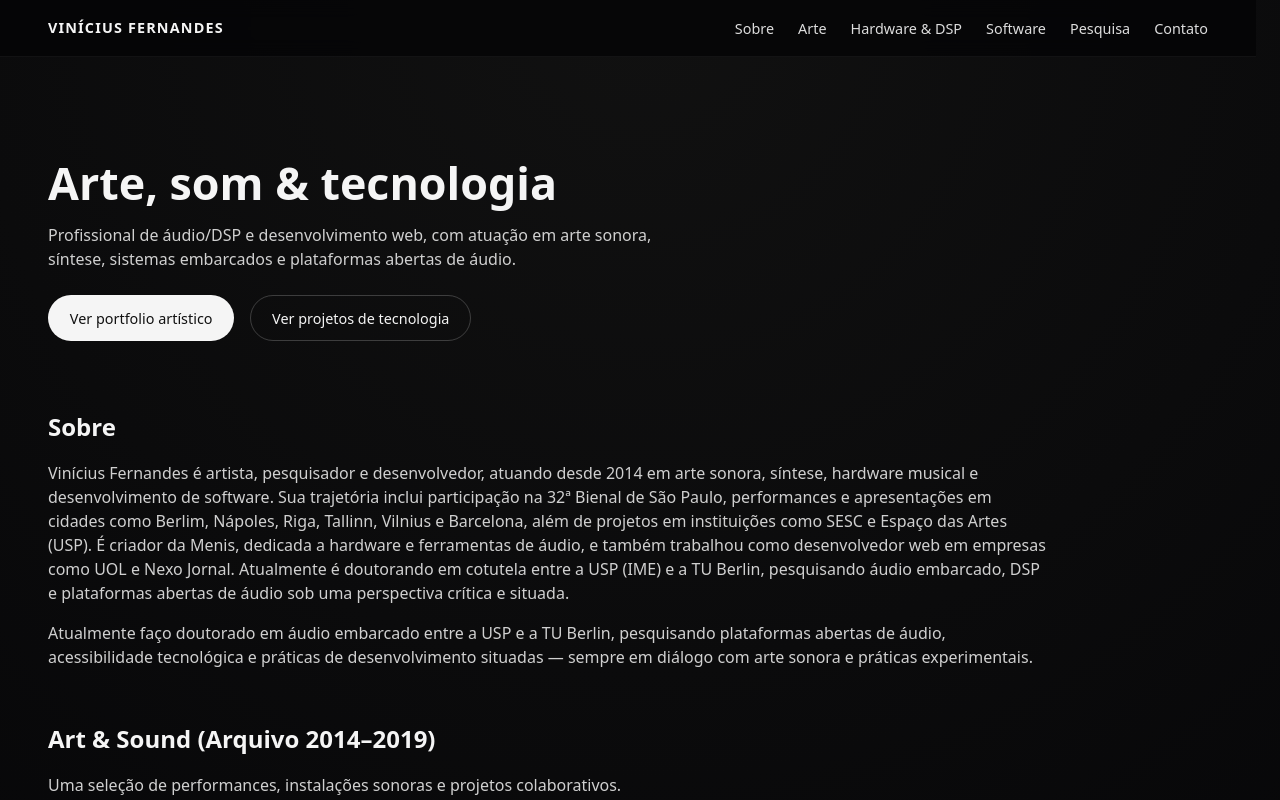
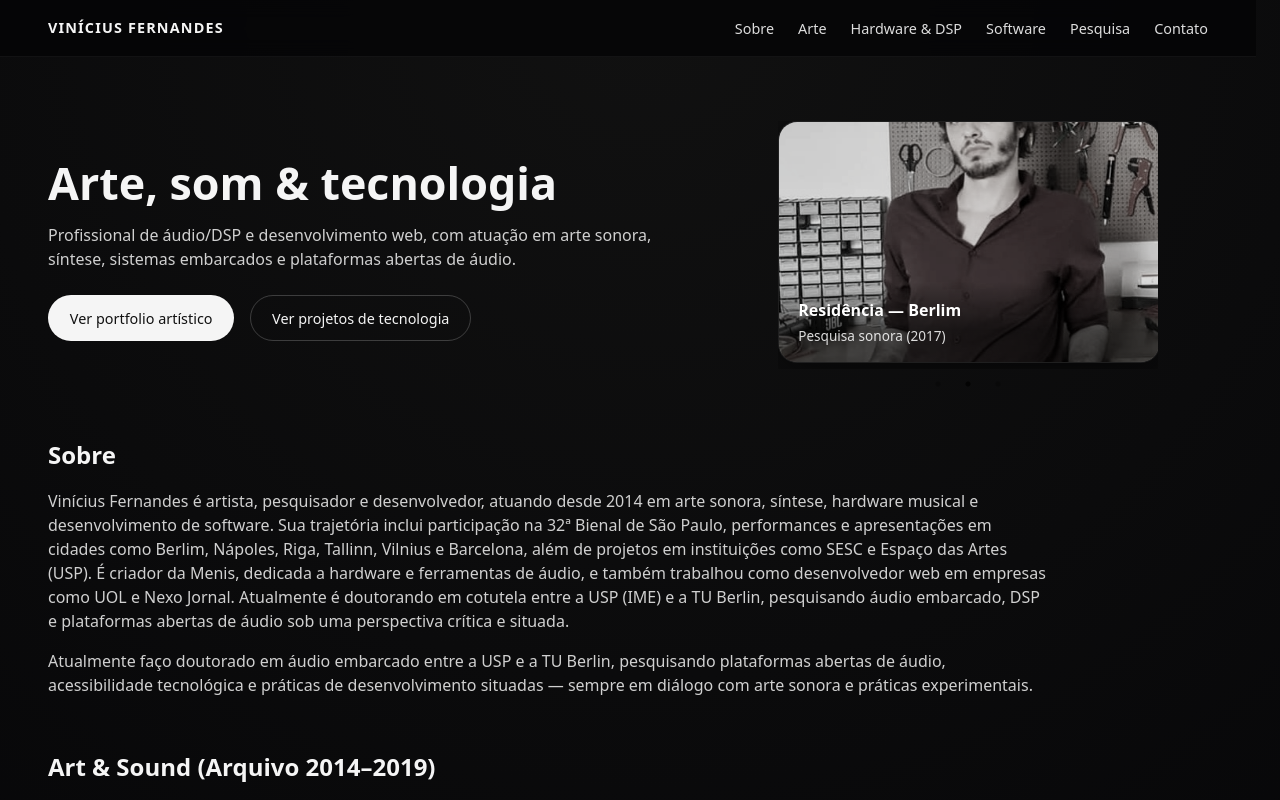
Before and after one commit to viniciusfersil123/vinicius-portfolio, a React (Vite) app: page / in a window 1280 px wide. Shown: the top 800 px of the page. Built offline with nearby package versions, Linux system fonts and the light colour scheme.

Commit message:
adiciona carossel hero

```diff
--- a/src/App.css
+++ b/src/App.css
@@ -54,6 +54,63 @@ body {
   grid-template-columns: minmax(0, 2fr) minmax(0, 1.5fr);
   gap: 2.5rem;
   padding: 4rem 3rem 3rem;
+}
+
+/* Highlights (hero right column) */
+.hero-highlights-wrapper {
+  display: flex;
+  align-items: center;
+  justify-content: center;
+  padding: 0 0.5rem;
+}
+
+.hero-highlights {
+  width: 100%;
+  max-width: 380px;
+}
+
+.highlight-card {
+  position: relative;
+  border-radius: 1.2rem;
+  overflow: hidden;
+  border: 1px solid rgba(255,255,255,0.06);
+  background: linear-gradient(180deg, rgba(255,255,255,0.02), rgba(255,255,255,0.01));
+  box-shadow: 0 6px 40px rgba(0,0,0,0.6);
+}
+
+.highlight-media img {
+  width: 100%;
+  height: 240px;
+  object-fit: cover;
+  display: block;
+  filter: grayscale(90%) contrast(105%) brightness(85%);
+  transition: filter 0.4s ease, transform 0.6s ease;
+}
+
+.highlight-card:hover .highlight-media img {
+  filter: grayscale(20%) contrast(105%) brightness(95%);
+  transform: scale(1.03);
+}
+
+.highlight-overlay {
+  position: absolute;
+  left: 0;
+  right: 0;
+  bottom: 0;
+  padding: 1rem 1.2rem;
+  background: linear-gradient(180deg, rgba(0,0,0,0) 0%, rgba(0,0,0,0.6) 60%);
+  color: #fff;
+}
+
+.highlight-overlay h4 {
+  margin: 0 0 0.25rem 0;
+  font-size: 1rem;
+}
+
+.highlight-overlay p {
+  margin: 0;
+  font-size: 0.85rem;
+  color: rgba(255,255,255,0.85);
 }
 
 .hero-text h1 {
--- a/src/App.tsx
+++ b/src/App.tsx
@@ -1,6 +1,7 @@
 import { useParams } from "./lib/routerShim";
 import "./App.css";
 import Carousel from "./components/Carousel";
+import Highlights from "./components/Highlights";
 import Header from "./components/Header";
 import Detail from "./pages/Detail";
 
@@ -127,6 +128,10 @@ function App() {
             </div>
           </div>
 
+          <div className="hero-highlights-wrapper">
+            <Highlights />
+          </div>
+
           {/* <div className="hero-pillars">
             <div className="pillar">
               <h3>Art & Sound</h3>
--- /dev/null
+++ b/src/components/Highlights.tsx
@@ -0,0 +1,55 @@
+import Slider from "react-slick";
+import "slick-carousel/slick/slick.css";
+import "slick-carousel/slick/slick-theme.css";
+
+const highlights = [
+  {
+    title: "Instalação sonora — SESC",
+    img: "/vinicius.jpg",
+    caption: "Performance e instalação (2018)",
+  },
+  {
+    title: "Residência — Berlim",
+    img: "/cut.jpeg",
+    caption: "Pesquisa sonora (2017)",
+  },
+  {
+    title: "Live Set — Riga",
+    img: "/vinicius.jpg",
+    caption: "Performance ao vivo (2016)",
+  },
+];
+
+export default function Highlights() {
+  const settings = {
+    infinite: true,
+    speed: 600,
+    slidesToShow: 1,
+    slidesToScroll: 1,
+    arrows: false,
+    autoplay: true,
+    autoplaySpeed: 3000,
+    fade: true,
+    cssEase: "linear",
+    pauseOnHover: true,
+    dots: true,
+  };
+
+  return (
+    <div className="hero-highlights">
+      <Slider {...settings}>
+        {highlights.map((h, i) => (
+          <div key={i} className="highlight-card">
+            <div className="highlight-media">
+              <img src={h.img} alt={h.title} />
+            </div>
+            <div className="highlight-overlay">
+              <h4>{h.title}</h4>
+              <p>{h.caption}</p>
+            </div>
+          </div>
+        ))}
+      </Slider>
+    </div>
+  );
+}
```
